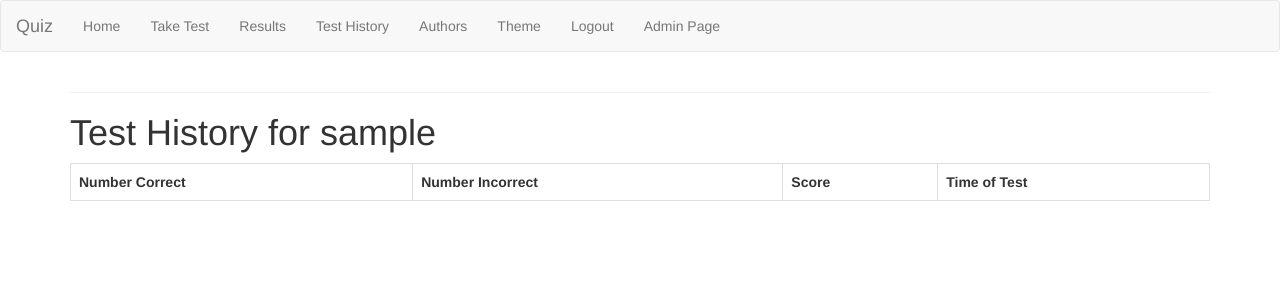
After one commit to quasarswastik/CITS3403_Project-2, a Flask app: page /test_history in a window 1280 px wide. The commit adds this page. Shown: the top 300 px of the page. Run offline with Flask 2, Linux system fonts and the light colour scheme; the visitor is signed in with stand-in values (Sample User, id 1); data comes from the database, SQL or seed files in the repository; lists and menus that the app fills with data are empty; some libraries are stand-ins or nearby versions.

Commit message:
added user attempt history

```diff
--- a/app/models.py
+++ b/app/models.py
@@ -2,6 +2,7 @@ from app import db, login
 # for passwords hash
 from werkzeug.security import generate_password_hash, check_password_hash
 from flask_login import UserMixin
+from datetime import datetime
 
 # User class is inherited from databse model
 # All necessary fields are added as db column
@@ -11,6 +12,7 @@ class User(UserMixin, db.Model):
     email = db.Column(db.String(120), index=True, unique=True)
     password_hash = db.Column(db.String(128))
     admin = db.Column(db.Boolean)
+    answers = db.relationship('UserAnswers', backref='user', lazy='dynamic')
 
     # tells how to display/print objects of this class, creates a format to follow for Python
     def __repr__(self):
@@ -52,9 +54,25 @@ class Question(db.Model):
     def __repr__(self):
         return '<Question {}, {}>'.format(self.question_id, self.body)
 
-# class UserAnswers(db.Model):
-#     id = db.Column(db.Integer, primary_key=True)
-#     userId = db.Column(db.Integer, db.ForeignKey('user.id'))
-#     questionId = db.Column(db.Integer, db.ForeignKey('question.question_id'))
-#     # store user's selected answer as the string value of the selected answer
-#     answer = db.Column(db.String(64))
+class UserAnswers(db.Model):
+    id = db.Column(db.Integer, primary_key=True)
+    userId = db.Column(db.Integer, db.ForeignKey('user.id'))
+    questionId = db.Column(db.Integer, db.ForeignKey('question.question_id'))
+    # store user's selected answer as the string value of the selected answer
+    answer = db.Column(db.String(64))
+
+    # tells how to display/print objects of this class, creates a format to follow for Python
+    def __repr__(self):
+        return '<User answer {}, {}, {}, {}>'.format(self.id, self.userId, self.questionId, self.answer)
+
+
+class UserAttempts(db.Model):
+    attempt_id = db.Column(db.Integer, primary_key=True)
+    userId = db.Column(db.Integer, db.ForeignKey('user.id'))
+    numberCorrect = db.Column(db.Integer)
+    numberIncorrect = db.Column(db.Integer)
+    score = db.Column(db.String(4))
+    timeOfAttempt = db.Column(db.DateTime, index=True, default=datetime.now)
+
+    def __repr__(self):
+        return '<User Attempt {}, {}, {}, {}, {}, {}>'.format(self.attempt_id, self.userId, self.numberCorrect, self.numberIncorrect, self.score, self.timeOfAttempt)
--- a/app/routes.py
+++ b/app/routes.py
@@ -6,7 +6,7 @@ from app.forms import QuestionEntryForm
 # this is for user login
 from flask_login import current_user, login_user, logout_user
 # this is the databse required here
-from app.models import User, Question
+from app.models import User, Question, UserAnswers, UserAttempts
 # for pages where login is mandatory
 from flask_login import login_required
 # helps in redirecting traffic
@@ -19,17 +19,39 @@ def index():
     # Fetch all users
     users = User.query.all()
     questions = Question.query.all()
-
-    return render_template('index.html', title = 'Home', users = users, questions = questions)
+    answers = UserAnswers.query.all()
+    c_answers = UserAnswers.query.filter_by(userId=current_user.id).all()
+    return render_template('index.html', title = 'Home', users = users, questions = questions, answers=answers, c_answers=c_answers)
 
 
-@app.route('/taketest')
+@app.route('/test_history')
+@login_required # this will force login to access the page
+def test_history():
+    user_attempts = UserAttempts.query.filter_by(userId=current_user.id).all()
+
+    return render_template('test_history.html', title = 'Attempts', user_attempts = user_attempts)
+
+
+@app.route('/taketest/', methods=['GET', 'POST'])
 @login_required # this will force login to access the page
 def take_test():
     # Mock Questions
     questions = Question.query.all()
 
     return render_template('q_answers.html', title = 'Test', questions = questions)
+
+@app.route('/postanswers/', methods=['POST'])
+@login_required
+def postanswers():
+    questions = Question.query.all()
+    for question in questions:
+        name = str(question.question_id) + "_answer"
+        checked = request.form[name]
+        user_response = UserAnswers(userId = current_user.id, questionId = question.question_id, answer = checked)
+        db.session.add(user_response)
+        db.session.commit()
+    return redirect(url_for('index'))
+
 
 # @app.route('/admin_page')
 # @login_required # this will force login to access the page
@@ -84,39 +106,27 @@ def admin_page():
         db.session.add(question)
         db.session.commit()
         flash('Question has been set')
-        return redirect(url_for('index'))
+        return redirect(url_for('admin_page'))
     return render_template('admin_page.html', title = 'Admin Page', form = form)
 
-@app.route('/results')
+@app.route('/results', methods=['GET', 'POST'])
 def results():
-    # Mock Questions
-    questions = [
-        {
-            'body': 'What is the capital city of Australia?',
-            'correctAnswer': 'Canberra',
-            'answer2': 'Sydney',
-            'answer3': 'Perth',
-            'answer4': 'Melbourne'
-        },
-        {
-            'body': 'What is the capital city of England?',
-            'correctAnswer': 'London',
-            'answer2': 'Manchester',
-            'answer3': 'Sheffield',
-            'answer4': 'Liverpool'
-        }
-    ]
+    questions = Question.query.all()
+    answers = UserAnswers.query.filter_by(userId=current_user.id)
 
-    # Mock user answer
-    answers = [
-        {
-            'answer': 'Sydney'
-        },
-        {
-            'answer': 'London'
-        }
-    ]
-    return render_template('results.html', title = 'Results', questions=questions, answers=answers)
+    score = 0
+    question_count = len(questions)
+    for index, question in enumerate(questions):
+        if question.correctAnswer == answers[index].answer:
+            score += 1
+
+
+
+    attempt = UserAttempts(userId = current_user.id, numberCorrect = score, numberIncorrect = (question_count - score), score = score / question_count * 100)
+    db.session.add(attempt)
+    db.session.commit()
+
+    return render_template('results.html', title = 'Results', questions=questions, answers=answers, score=score, question_count=question_count)
 
 @app.route('/theme')
 def theme():
@@ -124,6 +134,6 @@ def theme():
     return render_template('theme.html', title = 'Theme')
 
 @app.route('/authors')
-def theme():
+def authors():
     # Fetch all users
     return render_template('authors.html', title = 'Authors')
--- a/app/templates/authors.html
+++ b/app/templates/authors.html
@@ -4,5 +4,4 @@
 
 {% block content %}
     <h1>Hi, this page with be used for displaying details about the authors of the website </h1>
-    {% endfor %}
 {% endblock %}
--- a/app/templates/base.html
+++ b/app/templates/base.html
@@ -14,10 +14,10 @@
         <link rel="stylesheet" href="https://maxcdn.bootstrapcdn.com/bootstrap/3.4.1/css/bootstrap.min.css">
         <script src="https://ajax.googleapis.com/ajax/libs/jquery/3.4.1/jquery.min.js"></script>
         <script src="https://maxcdn.bootstrapcdn.com/bootstrap/3.4.1/js/bootstrap.min.js"></script>
-        <link href="https://fonts.googleapis.com/css2?family=Baloo+2&family=Exo+2&display=swap" rel="stylesheet">
+        <link href="https://fonts.googleapis.com/css2?family=Exo+2&display=swap" rel="stylesheet">
         <link rel="stylesheet" href="https://fonts.googleapis.com/icon?family=Material+Icons">
-        <link rel="stylesheet" href="main.css">
-        <script src="JavaScript/interactive.js"></script>
+        <!-- <link rel="stylesheet" type="text/css" href="{{ url_for('static', filename='css/main.css') }}"> -->
+        <!-- <script src="JavaScript/interactive.js"></script> -->
     </head>
 
     <body>
@@ -30,6 +30,7 @@
                     <li><a href="{{ url_for('index') }}" class="nav-link">Home</a></li>
                     <li><a href="{{ url_for('take_test') }}" class="nav-link">Take Test</a></li>
                     <li><a href="{{ url_for('results') }}" class="nav-link">Results</a></li>
+                    <li><a href="{{ url_for('test_history') }}" class="nav-link">Test History</a></li>
                     <li><a href="{{ url_for('authors') }}" class="nav-link">Authors</a></li>
                     <li><a href="{{ url_for('theme') }}" class="nav-link">Theme</a></li>
                     {% if current_user.is_anonymous %}
--- a/app/templates/results.html
+++ b/app/templates/results.html
@@ -2,6 +2,7 @@
 
 {% block content %}
 <div class="result_set" id="result_set">
+    <h3>Score: {{score}} out of {{question_count}}</h3>
     {% for question in questions %}
     {% set currentAnswer = answers[loop.index0] %}
     <div>
@@ -76,7 +77,7 @@
                     <td><input type="radio" disabled="disabled"></td>
                     <td>{{ question.answer4 }}</td>
                 </tr>
-            {% elif question.answer3 == currentAnswer.answer %}
+            {% elif question.answer4 == currentAnswer.answer %}
                 <tr>
                     <!-- mark as correct answer -->
                     <td><i class="material-icons">done</i></td>
@@ -90,7 +91,7 @@
                 </tr>
                 <tr>
                     <td></td>
-                    <td><input type="radio" disabled="disabled", checked='true'></td>
+                    <td><input type="radio" disabled="disabled"></td>
                     <td>{{ question.answer3 }}</td>
                 </tr>
                 <tr>
--- /dev/null
+++ b/app/templates/test_history.html
@@ -0,0 +1,28 @@
+{% extends "base.html" %}
+
+{% block content %}
+    <h1>Test History for  {{current_user.username}} </h1>
+    <table style="width: 100%; border-collapse: collapse;">
+        <tr>
+            <th style="border: 1px solid #dddddd; text-align: left; padding: 8px;">Number Correct</th>
+            <th style="border: 1px solid #dddddd; text-align: left; padding: 8px;">Number Incorrect</th>
+            <th style="border: 1px solid #dddddd; text-align: left; padding: 8px;">Score</th>
+            <th style="border: 1px solid #dddddd; text-align: left; padding: 8px;">Time of Test</th>
+        </tr>
+        {% for attempt in user_attempts %}
+        <tr>
+            <td style="border: 1px solid #dddddd; text-align: left; padding: 8px;">{{attempt.numberCorrect}}</td>
+            <td style="border: 1px solid #dddddd; text-align: left; padding: 8px;">{{attempt.numberIncorrect}}</td>
+            <td style="border: 1px solid #dddddd; text-align: left; padding: 8px;">{{attempt.score}} %</td>
+            <td style="border: 1px solid #dddddd; text-align: left; padding: 8px;">{{attempt.timeOfAttempt}}</td>
+        </tr>
+        {% endfor %}
+    </table>
+
+
+    <!-- {% for attempt in user_attempts %}
+    <p> Attempt Number: {{attempt.attempt_id}} | Number Correct: {{attempt.numberCorrect}} | Number Incorrect: {{attempt.numberIncorrect}}
+        | Score: {{attempt.score}}% | Time of Test: {{attempt.timeOfAttempt}}
+    </p>
+    {% endfor %} -->
+{% endblock %}
--- a/app/templates/theme.html
+++ b/app/templates/theme.html
@@ -4,5 +4,4 @@
 
 {% block content %}
     <h1>Hi, this page with be used for promoting the theme (and explaining how the quiz works) to users </h1>
-    {% endfor %}
 {% endblock %}
--- a/quiz.py
+++ b/quiz.py
@@ -1,7 +1,7 @@
 from app import app, db
-from app.models import User, Question # for now we only import user, as the tables increase, we will add more stuf to it
+from app.models import User, Question, UserAttempts, UserAnswers # for now we only import user, as the tables increase, we will add more stuf to it
 
 # this is useful for testing using shell
 @app.shell_context_processor
 def make_shell_context():
-    return {'db': db, 'User': User, 'Question': Question}
+    return {'db': db, 'User': User, 'Question': Question, 'UserAnswers': UserAnswers, 'UserAttempts': UserAttempts}
```
Also changed, not shown: app/static/css/main.css (added, +13 -0 lines), app/templates/index.html (+8 -0 lines), app/templates/q_answers.html (+10 -4 lines), migrations/versions/179227b4922c_users_questions_useranswers.py (renamed from migrations/versions/5d602a6053bf_user_and_questions.py, +14 -4 lines), migrations/versions/393bceed5430_added_userattempts_table.py (added, +39 -0 lines), migrations/versions/8084bda34c37_added_useranswers_table.py (deleted, +0 -36 lines), 1 other file.
